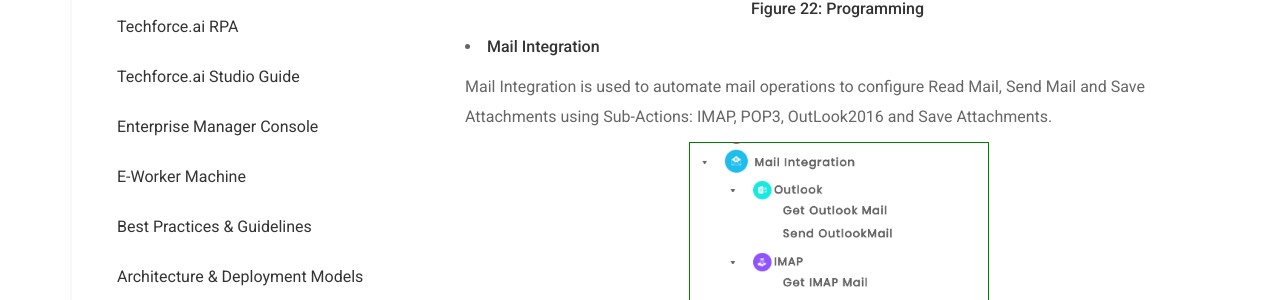
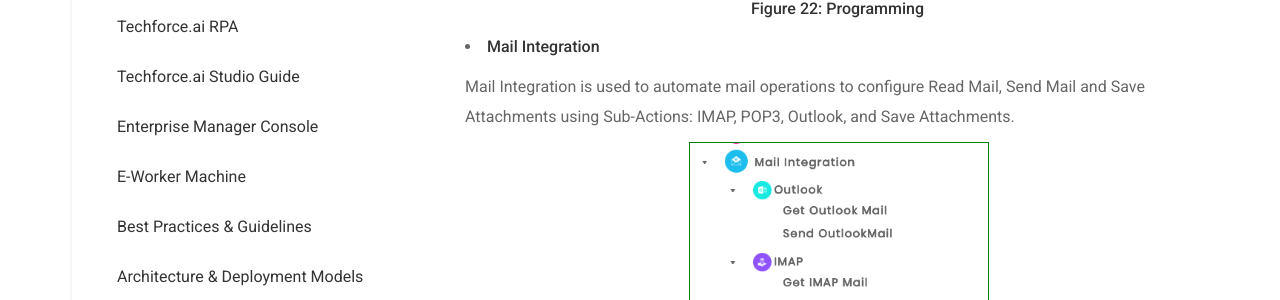
Before and after one commit to digitamizers/Documentation, a Jekyll site: the page built from index.md, in a window 1280 px wide and 900 px high, scrolled down 32230 px. Shown: the part 183-483 px from the top of the window. Built offline with Jekyll 4.4.1, drawn with Linux system fonts in a browser that asks for light colours; some of the changed text lies outside the part shown.

Commit message:
gcugsbsjkcb

```diff
--- a/_layouts/default.html
+++ b/_layouts/default.html
@@ -917,7 +917,7 @@
                               <p>Let us understand each of these main components.</p>
 
                               <h5>Techforce.ai RPA Studio:</h5>
-                              <p><strong>Techforce.ai RPA Studio:</strong>is a low-code, integrated development environment that helps business users and developers to create automation<strong> Action Flows </strong> using the drag and drop <strong>Actions</strong> from the <strong>Action Library</strong>.
+                              <p><strong>Techforce.ai RPA Studio </strong>is a low-code, integrated development environment that helps business users and developers to create automation<strong> Action Flows </strong> using the drag and drop <strong>Actions</strong> from the <strong>Action Library</strong>.
                                 <li>An <strong>Action</strong> is a piece of software program that performs a pre-defined task </li>
                                 <li>An <strong>Action</strong> Library consists of many such actions. </li>
                                 <li>An<strong> Action Flow</strong> consists of a series of actions configured in a stage to automate a specific process.</p>
@@ -1242,7 +1242,7 @@
                             <p style="text-align:center;"><strong>Figure 22: Programming</strong></p>
 
                             <li><strong> Mail Integration</strong></li>
-                            <p>Mail Integration is used to automate mail operations to configure Read Mail, Send Mail and Save Attachments using Sub-Actions: IMAP, POP3, OutLook2016 and Save Attachments.</p>
+                            <p>Mail Integration is used to automate mail operations to configure Read Mail, Send Mail and Save Attachments using Sub-Actions: IMAP, POP3, Outlook, and Save Attachments.</p>
                             <img src="{{ '/assets/images/doc-img38.png' | relative_url }}" alt="image" style="width:300px;border:1px solid green;margin-left:30%;margin-top:10px;margin-bottom:10px;">
                             <p style="text-align:center;"><strong>Figure 23: Mail Integration</strong></p>
 
@@ -2203,7 +2203,7 @@
               </div>
 
               <div id="Outlook"  class="page-section">
-                <h5> Outlook2016</h5>
+                <h5> Outlook</h5>
                 <p>The outlook2016 actions are used to read and send emails from the Outlook application Read mail</p>
                 <h6>Get Outlook Mail</h6>
                  <p>Reads emails from the configured outlook account.</p>
```
